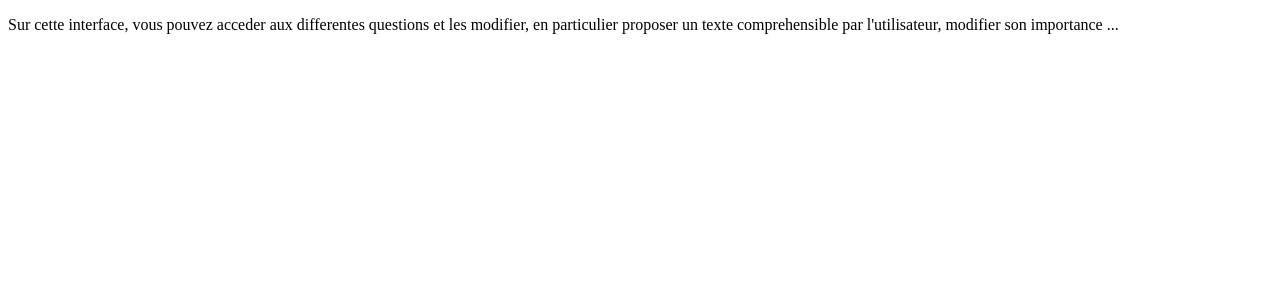
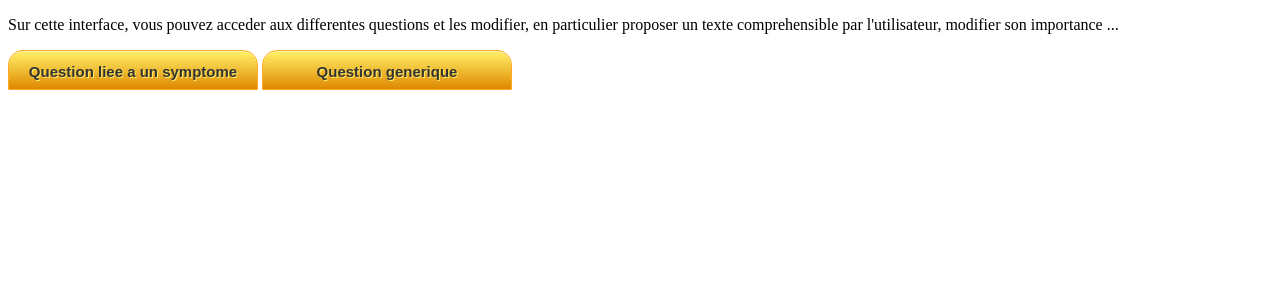
Before and after one commit to clement91190/coheal-questiontree, a Flask app: page /modify in a window 1280 px wide. Shown: the top 300 px of the page. Run offline with Flask 2, Linux system fonts and the light colour scheme; data that the repository does not hold is empty.

Commit message:
buttons for question genrique

```diff
--- a/questiontree/db/models.py
+++ b/questiontree/db/models.py
@@ -23,6 +23,7 @@ class Question(Document):
     tags = ListField()
     symptome = StringField()
     question_text = StringField()
+    answer_choices = ListField()
 
     TYPE_SYMPTOME = 2
     TYPE_GENERIQUE = 1
--- a/questiontree/server/static/style.css
+++ b/questiontree/server/static/style.css
@@ -98,3 +98,39 @@
     text-align:center;
     text-shadow:1px 1px 0px #b23e35;
 }
+
+.onglet {
+    -moz-box-shadow:inset 0px 1px 0px 0px #fff6af;
+    -webkit-box-shadow:inset 0px 1px 0px 0px #fff6af;
+    box-shadow:inset 0px 1px 0px 0px #fff6af;
+    background:-webkit-gradient( linear, left top, left bottom, color-stop(0.05, #ffec64), color-stop(1, #de8900) );
+    background:-moz-linear-gradient( center top, #ffec64 5%, #de8900 100% );
+    filter:progid:DXImageTransform.Microsoft.gradient(startColorstr='#ffec64', endColorstr='#de8900');
+    background-color:#ffec64;
+    -webkit-border-top-left-radius:15px;
+    -moz-border-radius-topleft:15px;
+    border-top-left-radius:15px;
+    -webkit-border-top-right-radius:15px;
+    -moz-border-radius-topright:15px;
+    border-top-right-radius:15px;
+    -webkit-border-bottom-right-radius:0px;
+    -moz-border-radius-bottomright:0px;
+    border-bottom-right-radius:0px;
+    -webkit-border-bottom-left-radius:0px;
+    -moz-border-radius-bottomleft:0px;
+    border-bottom-left-radius:0px;
+    text-indent:0;
+    border:1px solid #ffaa22;
+    display:inline-block;
+    color:#333333;
+    font-family:Arial;
+    font-size:15px;
+    font-weight:bold;
+    font-style:normal;
+    height:40px;
+    line-height:40px;
+    width:250px;
+    text-decoration:none;
+    text-align:center;
+    text-shadow:1px 1px 0px #ffee66;
+}
--- a/questiontree/server/templates/modify.html
+++ b/questiontree/server/templates/modify.html
@@ -91,6 +91,11 @@
         <p> Sur cette interface, vous pouvez acceder aux differentes questions et les modifier, en particulier proposer un texte comprehensible par l'utilisateur, modifier son importance ...</p>
     </div>
 
+    <div>
+      <button class='onglet' onclick="location.href='/modify';"> Question liee a un symptome  </button>
+      <button class='onglet' onclick="location.href='https://docs.google.com/document/d/1ekkAjodN5IdhoQhNC4Inz4Mvw2NDMG4J7ssU6YAWfIA/edit?usp=sharing';"> Question generique </button>
+    </div>
+
     {% for q in questions %}
  <div class='question'>
         <h2> Symptome : {{q.q_id}} {{q.symptome}}</h2>
--- a/questiontree/server/views.py
+++ b/questiontree/server/views.py
@@ -31,6 +31,15 @@ def modifyone():
 @app.route('/help')
 def help():
     return render_template('help.html')
+
+
+@app.route('/question-generique')
+def questiongeneriques():
+    try:
+        questions = models.Question.objects(q_type=models.Question.TYPE_GENERIQUE)
+        return render_template('question_gen.html', questions=questions)
+    except:
+        return "not good"
 
 
 @app.route('/simu')
```
